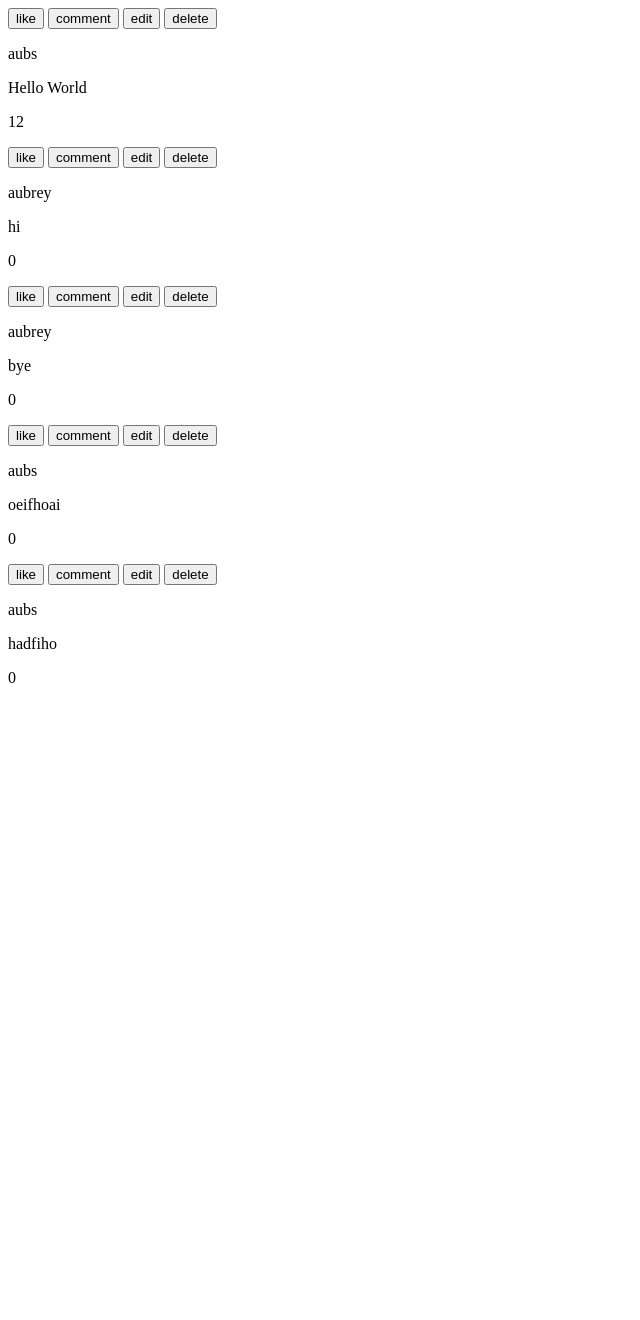
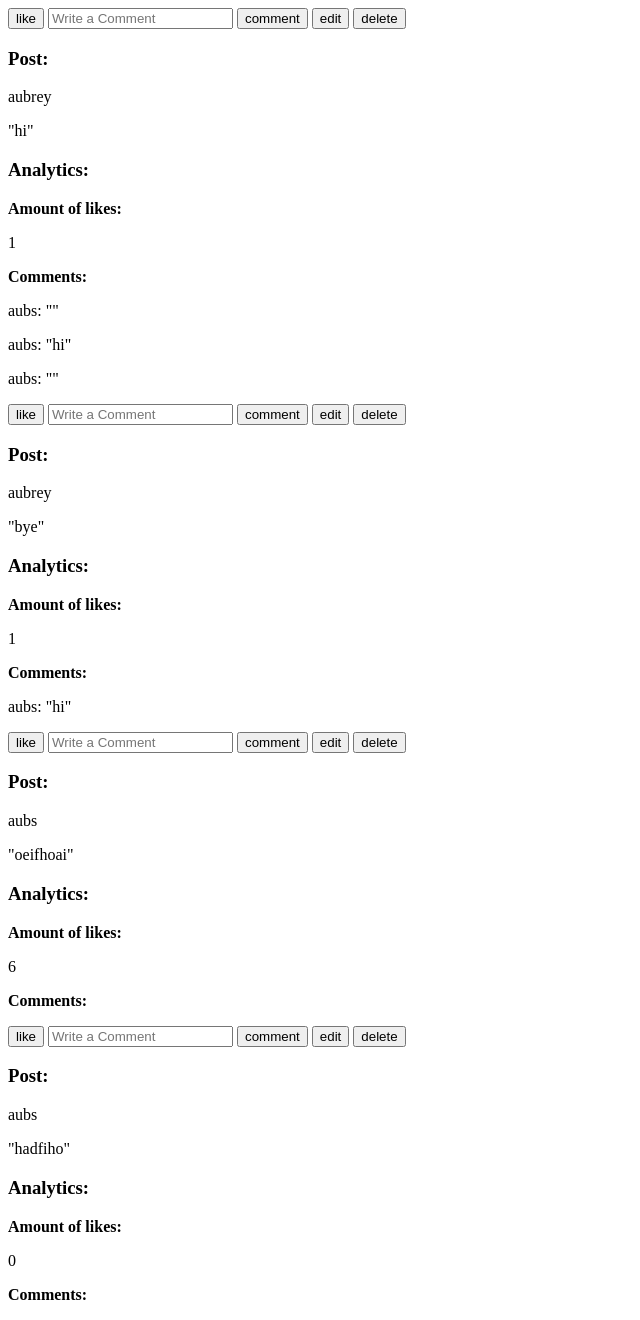
Before and after one commit to aubreykhaw/Social-Media-App, a Flask app: page /dashboard in a window 1280 px wide. Shown: the whole page, without its empty margins (0-640 px from the left). Before the commit the page ends 683 px from the top, so only its background shows below. Run offline with Flask 3, Linux system fonts and the light colour scheme.

Commit message:
comment,delete,like

```diff
--- a/app.py
+++ b/app.py
@@ -23,6 +23,7 @@ def home():
     # commenting a post
     # edit/delete post
     global ask_username
+    ask_username = "aubs"
     if request.method == "POST":
         action = request.form["action"]
         post_id = request.form["post_id"]
@@ -31,16 +32,14 @@ def home():
             # increase the like value for the post by 1
             # posts is a list of dictionaries
             # each post contains a like int, comments list, and post string
-
             like_post_function(posts, save_posts, post_id)
-
         if action == "comment":
-            comment_post_function(posts, ask_username, save_posts)
-
+            comment = request.form["comment"]
+            comment_post_function(posts, ask_username, save_posts, post_id, comment)
         if action == "delete":
-            delete_post_function(posts, ask_username, save_posts)
-        if action == "edit":
-            edit_post_function(posts, ask_username, save_posts)
+            delete_post_function(posts, ask_username, save_posts, post_id)
+        # if action == "edit":
+        #     edit_post_function(posts, ask_username, save_posts, post_id)
     return render_template("dashboard.html", posts=posts)
 
 @app.route("/register", methods=["POST", "GET"])
@@ -111,6 +110,13 @@ def admin():
     admin_setting_options_delete_function(database, save_database, delete_account)
     return render_template("admin.html", admin_setting_options= admin_setting_options, database = database, admin_setting_options_delete_function = admin_setting_options_delete_function)
 
+@app.route("/create", methods=["POST", "GET"])
+def create():
+    # all things related to creating a post
+    ask_username = "aubs"
+
+    return render_template("create.html")
+
 @app.route("/friends", methods=["POST"])
 def friends():
     return render_template("friends.html")
--- a/posts_for_password_generator.json
+++ b/posts_for_password_generator.json
@@ -1,23 +1,38 @@
 [
-    {
-        "username": "aubs",
-        "post": "Hello World",
-        "likes": 12
-    },
     {
         "username": "aubrey",
         "post": "hi",
-        "likes": 0
+        "likes": 1,
+        "comments": [
+            {
+                "username": "aubs",
+                "comment": ""
+            },
+            {
+                "username": "aubs",
+                "comment": "hi"
+            },
+            {
+                "username": "aubs",
+                "comment": ""
+            }
+        ]
     },
     {
         "username": "aubrey",
         "post": "bye",
-        "likes": 0
+        "likes": 1,
+        "comments": [
+            {
+                "username": "aubs",
+                "comment": "hi"
+            }
+        ]
     },
     {
         "username": "aubs",
         "post": "oeifhoai",
-        "likes": 0
+        "likes": 6
     },
     {
         "username": "aubs",
--- /dev/null
+++ b/templates/create.html
@@ -0,0 +1,5 @@
+<!-- All things related to creating a post goes here -->
+
+<html>
+
+</html>
--- a/templates/dashboard.html
+++ b/templates/dashboard.html
@@ -8,16 +8,24 @@
     <body>
 
         {% for post in posts %}
-        <form method = "POST" action="{{url_for('home')}}"
+        <form method = "POST" action="{{url_for('home')}}">
         <input type = "hidden" name="post_id" value = "{{ loop.index0 }}">
         <button name="action" type="submit" value="like" >like</button>
+        <input type="text" name="comment" placeholder="Write a Comment">
         <button name="action" type="submit" value="comment">comment</button>
         <button name="action" type="submit" value="edit">edit</button>
         <button name="action" type="submit" value="delete">delete</button>
+            <h3>Post:</h3>
             <p>{{post.username}}</p>
-            <p>{{post.post}}</p>
+            <p>"{{post.post}}"</p>
+            <h3>Analytics:</h3>
+            <p><b>Amount of likes:</b></p>
             <p>{{post.likes}}</p>
-            <p>{{post.comments}}</p>
+            <p><b>Comments:</b></p>
+            {% for comment in post.comments %}
+            <p> {{comment.username}}: "{{comment.comment}}"</p>
+            {%endfor%}
+
        </form>{%endfor%}
 
     </body>
```
Also changed, not shown: posts.py (+8 -11 lines).
